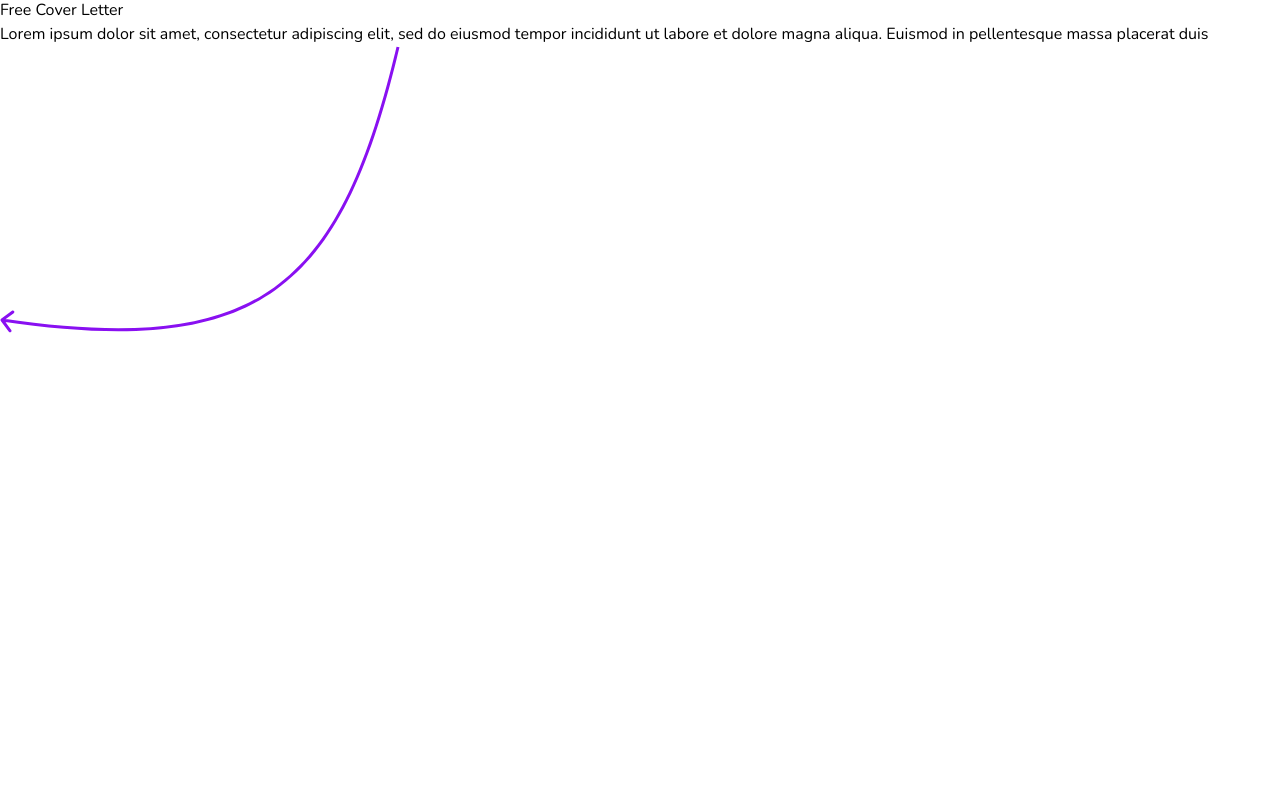
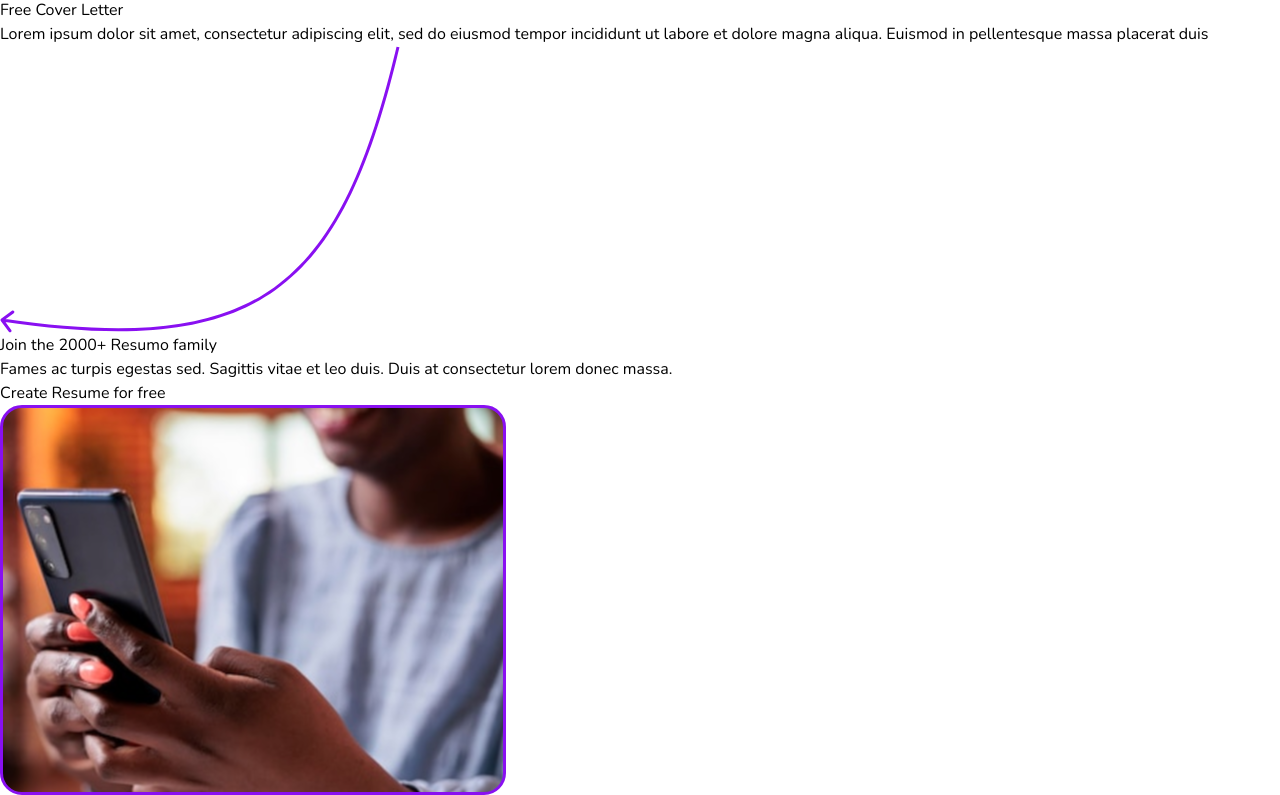
Before and after one commit to Nightcode338/Builder, a React (Vite) app in the folder Resume_Builder/: page / in a window 1280 px wide. Shown: the part 1468-2263 px from the top of the page. Before the commit the page ends 1801 px from the top, so only its background shows below. Built offline with nearby package versions, Linux system fonts and the light colour scheme.

Commit message:
Updated the about section

```diff
--- a/Resume_Builder/src/components/Hompage/About.jsx
+++ b/Resume_Builder/src/components/Hompage/About.jsx
@@ -1,11 +1,25 @@
-
+import Girl from "../../assets/Girl.svg";
 
 const About = () => {
   return (
-    <div className=" pt-[289px]">
+    <div className=" pt-[200px] pb-[133px] flex justify-center px-28 gap-10">
+      <div>
+        <span className=" font-bold text-6xl max-w-[410px]">
+          Join the 2000+ Resum<span className=" text-[#8910F1]">o</span> family
+        </span>
+        <p className=" font-medium text-[#4E4D4D] text-[34px] max-w-[550px] leading-[48px]">
+          Fames ac turpis egestas sed. Sagittis vitae et leo duis. Duis at
+          consectetur lorem donec massa.
+        </p>
+        <button className="bg-[#8910F1] text-white px-6 py-3 rounded-lg shadow-md hover:bg-purple-700 transition-colors duration-300 mt-4">
+          Create Resume for free
+        </button>
+      </div>
+      <div>
+        <img src={Girl} alt="girl" className=" w-[700px]" />
+      </div>
+    </div>
+  );
+};
 
-    </div>
-  )
-}
-
-export default About
+export default About;
```
Also changed, not shown: Resume_Builder/src/assets/Girl.svg (added).
